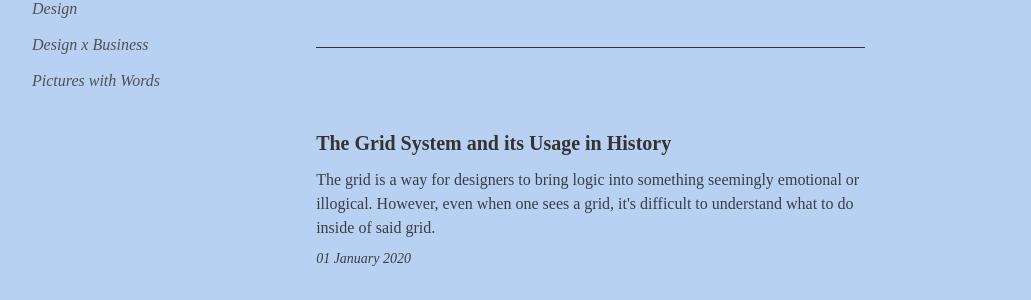
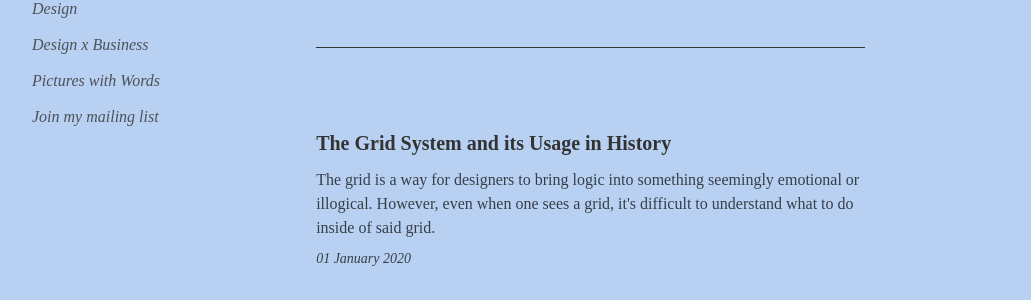
Before and after one commit to jazenwong/wong-blog, a Jekyll site: the page built from index.html, in a window 1280 px wide. Shown: the part 245-545 px from the top of the page, without its empty margins (124-1155 px from the left). Built offline with Jekyll 4.4.1, drawn with Linux system fonts in a browser that asks for light colours; some web fonts are replaced; the list of posts is cut into pages by our own code.

```diff
--- a/_includes/header.html
+++ b/_includes/header.html
@@ -7,4 +7,5 @@
         </a></h2>
     {% endunless %}
   {% endfor %}
+        <h2><a href="#">Join my mailing list</a></h2>
 </nav>
```
